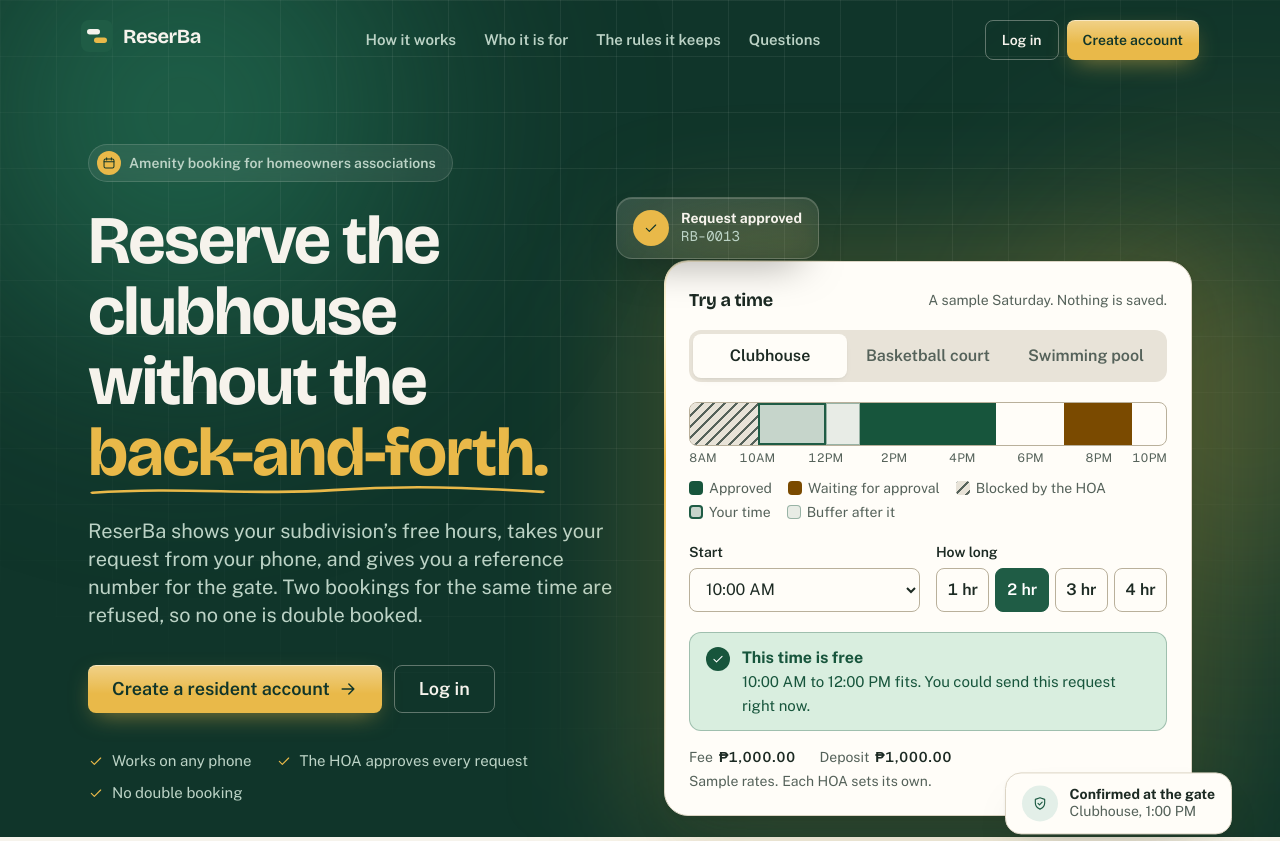
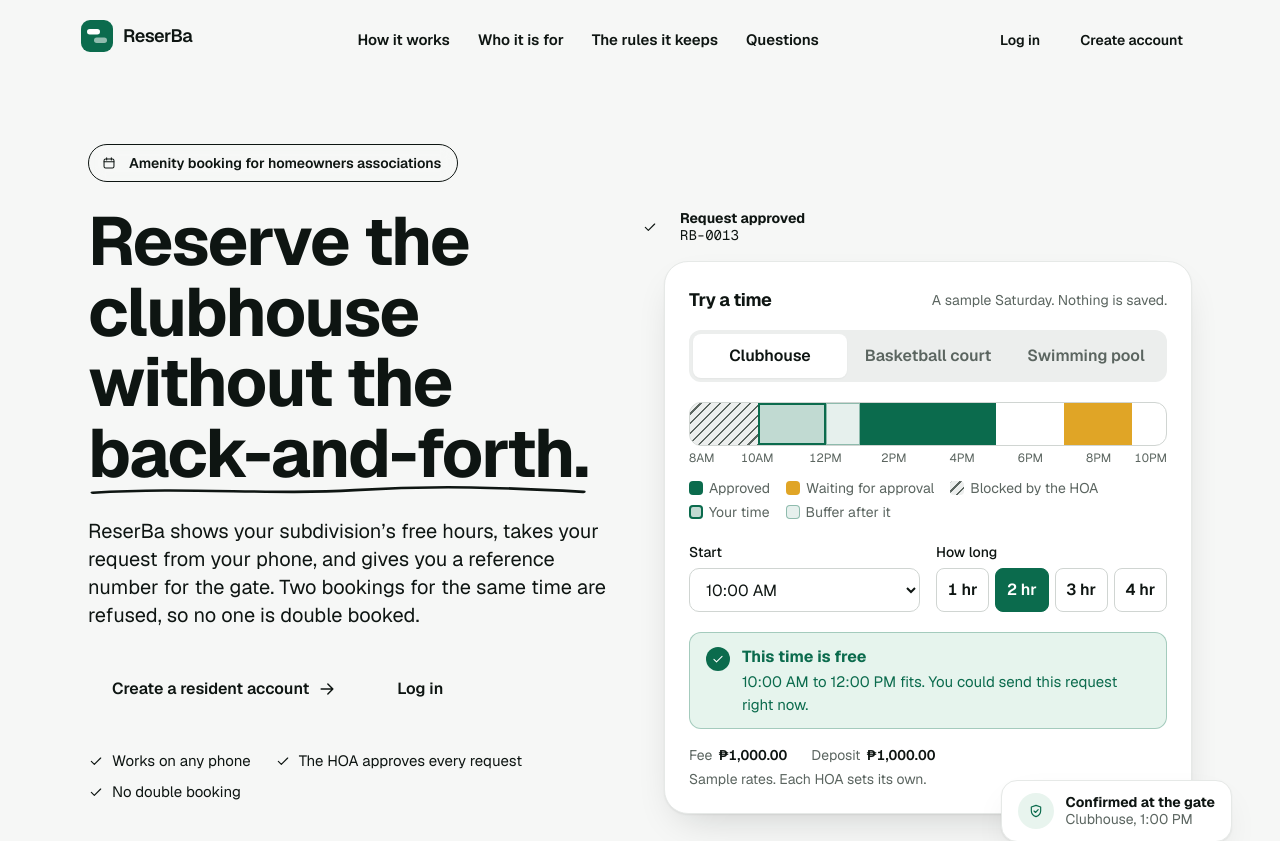
Before and after one commit to jnk-nini/ReserBa, a Next.js app: page / in a window 1280 px wide. Shown: the top 841 px of the page. Built offline with nearby package versions, Linux system fonts and the light colour scheme.

Commit message:
Replace the gold and cream look with one calm neutral style

```diff
--- a/src/app/globals.css
+++ b/src/app/globals.css
@@ -1,67 +1,51 @@
 @import "tailwindcss";
 
 /* The look of ReserBa in one place. Screens use these names (bg-ground,
-   text-ink, bg-brand ...) so a colour is changed here once, not on every page. */
+   text-ink, bg-brand ...) so a colour is changed here once, not on every page.
+
+   The rules behind the look:
+   - one calm neutral canvas, white surfaces, hairline borders;
+   - one brand colour (green), used for the main action and for "this is yours";
+   - status colours only for status;
+   - one typeface family, one radius scale, one shadow. */
 @theme {
-  --color-ground: #f6f3ec;
-  --color-surface: #fffdf8;
-  --color-ink: #1c2a23;
-  --color-ink-soft: #55625a;
-  --color-line: #dcd5c5;
-  --color-line-strong: #b9b09b;
+  --color-ground: #f6f7f6;
+  --color-surface: #ffffff;
+  --color-ink: #0e1512;
+  --color-ink-soft: #5b6560;
+  --color-line: #e6e9e7;
+  --color-line-strong: #d0d5d2;
 
-  --color-brand: #1f5c45;
-  --color-brand-strong: #164533;
-  --color-brand-tint: #e3efe8;
+  --color-brand: #0b6b4d;
+  --color-brand-strong: #08563d;
+  --color-brand-tint: #e8f4ee;
   --color-on-brand: #ffffff;
 
-  /* The dark green of the menu and of the wide bands on the first page, with
-     the two text colours that are readable on it. */
-  --color-deep: #10352a;
-  --color-deep-raised: #17463a;
-  --color-on-deep: #f6f3ec;
-  --color-on-deep-soft: #bcd3c6;
+  /* One colour per reservation state, used the same way everywhere. */
+  --color-approved: #0b6b4d;
+  --color-approved-tint: #e6f4ed;
+  --color-pending: #8a5a00;
+  --color-pending-tint: #fdf2d6;
+  --color-pending-fill: #e0a526;
+  --color-refused: #b3261e;
+  --color-refused-tint: #fdeceb;
+  --color-closed: #5b6560;
+  --color-closed-tint: #eceeed;
 
-  /* A warm gold used in small amounts: the mark on the current menu item and
-     the highlights on the dark bands. */
-  --color-accent: #e9b949;
-  --color-accent-strong: #c9952a;
-
-  /* One colour per reservation state, used the same way everywhere. */
-  --color-approved: #17553c;
-  --color-approved-tint: #d9eedf;
-  --color-pending: #7a4a00;
-  --color-pending-tint: #fbe7c2;
-  --color-refused: #8f2415;
-  --color-refused-tint: #f8ddd6;
-  --color-closed: #55625a;
-  --color-closed-tint: #e8e3d8;
-
-  --font-sans: var(--font-public-sans), ui-sans-serif, system-ui, sans-serif;
-  --font-display: var(--font-bricolage), var(--font-public-sans), ui-sans-serif, system-ui, sans-serif;
+  --font-sans: var(--font-geist), ui-sans-serif, system-ui, sans-serif;
+  --font-display: var(--font-geist), ui-sans-serif, system-ui, sans-serif;
   --font-mono: var(--font-geist-mono), ui-monospace, monospace;
 
-  /* Two shadows only: a low one for panels and a higher one for things that
-     float above the page. Both are tinted with the ink colour, not plain grey. */
-  --shadow-low: 0 1px 2px rgb(28 42 35 / 0.05), 0 4px 12px -6px rgb(28 42 35 / 0.1);
-  --shadow-high: 0 2px 4px rgb(28 42 35 / 0.06), 0 24px 48px -20px rgb(28 42 35 / 0.28);
+  /* One low shadow for panels that sit on the page, one higher for things that
+     float above it (menus, the sticky bar). Tinted with the ink colour. */
+  --shadow-low: 0 1px 2px rgb(14 21 18 / 0.04);
+  --shadow-high: 0 1px 2px rgb(14 21 18 / 0.06), 0 16px 40px -16px rgb(14 21 18 / 0.2);
 
   /* Movement starts fast and settles, so the screen feels quick. */
   --ease-settle: cubic-bezier(0.16, 1, 0.3, 1);
 
-  --animate-rise: rise 0.6s var(--ease-settle) both;
   --animate-shimmer: shimmer 1.4s linear infinite;
-
-  @keyframes rise {
-    from {
-      opacity: 0;
-      transform: translateY(12px);
-    }
-    to {
-      opacity: 1;
-      transform: translateY(0);
-    }
-  }
+  --animate-pop: pop 0.28s var(--ease-settle) both;
 
   @keyframes shimmer {
     from {
@@ -71,6 +55,17 @@
       background-position: -200% 0;
     }
   }
+
+  @keyframes pop {
+    from {
+      opacity: 0;
+      transform: translateY(6px) scale(0.98);
+    }
+    to {
+      opacity: 1;
+      transform: translateY(0) scale(1);
+    }
+  }
 }
 
 @layer base {
@@ -78,13 +73,17 @@
     scroll-behavior: smooth;
     scroll-padding-top: 5rem;
     scrollbar-color: var(--color-line-strong) transparent;
+    -webkit-tap-highlight-color: transparent;
+    text-size-adjust: 100%;
   }
 
   body {
     background: var(--color-ground);
     color: var(--color-ink);
     font-family: var(--font-sans);
-    line-height: 1.6;
+    line-height: 1.55;
+    font-feature-settings: "cv11", "ss01";
+    -webkit-font-smoothing: antialiased;
   }
 
   ::selection {
@@ -109,7 +108,8 @@
   h2,
   h3 {
     font-family: var(--font-display);
-    letter-spacing: -0.015em;
+    font-weight: 600;
+    letter-spacing: -0.022em;
     line-height: 1.15;
     text-wrap: balance;
   }
@@ -118,7 +118,6 @@
     text-wrap: pretty;
   }
 
-  /* The small arrow of a question on the first page is drawn by us. */
   summary {
     cursor: pointer;
     list-style: none;
@@ -129,112 +128,94 @@
 }
 
 @layer components {
+  /* ---- Buttons: one solid, one outlined, one for danger ---- */
   .btn {
-    @apply inline-flex min-h-11 cursor-pointer items-center justify-center gap-2 rounded-lg px-4 py-2 text-base font-semibold transition-[background-color,border-color,box-shadow,transform] duration-150 select-none active:scale-[0.98] disabled:cursor-not-allowed disabled:opacity-60 disabled:active:scale-100;
+    @apply inline-flex min-h-11 cursor-pointer items-center justify-center gap-2 rounded-[0.625rem] px-4 py-2 text-[0.9375rem] font-semibold transition-[background-color,border-color,color,transform,box-shadow] duration-150 select-none active:scale-[0.98] disabled:cursor-not-allowed disabled:opacity-55 disabled:active:scale-100;
     touch-action: manipulation;
   }
   .btn-primary {
     @apply bg-brand text-on-brand hover:bg-brand-strong;
-    background-image: linear-gradient(to bottom, rgb(255 255 255 / 0.14), transparent 60%);
-    box-shadow:
-      inset 0 1px 0 rgb(255 255 255 / 0.18),
-      0 1px 2px rgb(16 53 42 / 0.3),
-      0 6px 16px -6px rgb(16 53 42 / 0.45);
+    box-shadow: inset 0 1px 0 rgb(255 255 255 / 0.12), 0 1px 2px rgb(8 86 61 / 0.35);
   }
   .btn-quiet {
-    @apply border border-line-strong bg-surface text-ink hover:border-brand hover:bg-brand-tint;
+    @apply border border-line-strong bg-surface text-ink hover:border-ink-soft/60 hover:bg-ground;
   }
   .btn-danger {
-    @apply border border-refused bg-surface text-refused hover:bg-refused-tint;
+    @apply border border-refused/35 bg-surface text-refused hover:bg-refused-tint;
   }
   .btn-small {
-    @apply min-h-9 px-3 py-1 text-sm;
+    @apply min-h-9 rounded-lg px-3 py-1 text-sm;
   }
   .btn-large {
-    @apply min-h-12 px-6 text-lg;
-  }
-  /* For the dark bands: a gold button and a see-through one. */
-  .btn-accent {
-    @apply bg-accent text-deep hover:bg-accent-strong;
-    background-image: linear-gradient(to bottom, rgb(255 255 255 / 0.35), transparent 60%);
-    box-shadow:
-      inset 0 1px 0 rgb(255 255 255 / 0.5),
-      0 8px 24px -8px rgb(233 185 73 / 0.6);
-  }
-  /* A band of light that crosses the two main buttons when the pointer is on
-     them. */
-  .btn-primary,
-  .btn-accent {
-    position: relative;
-    overflow: hidden;
-  }
-  .btn-primary::after,
-  .btn-accent::after {
-    content: "";
-    position: absolute;
-    inset: 0;
-    background: linear-gradient(110deg, transparent 35%, rgb(255 255 255 / 0.35) 50%, transparent 65%);
-    transform: translateX(-120%);
-    transition: transform 0.7s var(--ease-settle);
-    pointer-events: none;
-  }
-  .btn-primary:hover::after,
-  .btn-accent:hover::after {
-    transform: translateX(120%);
-  }
-  .btn-ghost {
-    @apply border border-on-deep/35 text-on-deep hover:border-on-deep/70 hover:bg-on-deep/10;
+    @apply min-h-12 px-6 text-base;
   }
 
+  /* ---- Forms ---- */
   .label {
-    @apply flex flex-col gap-1.5 text-sm font-semibold text-ink;
+    @apply flex flex-col gap-1.5 text-sm font-medium text-ink;
   }
   .hint {
-    @apply text-sm font-normal text-ink-soft;
+    @apply text-[0.8125rem] font-normal text-ink-soft;
   }
   .input {
-    @apply min-h-11 w-full rounded-lg border border-line-strong bg-surface px-3 py-2 text-base font-normal text-ink transition-[border-color,box-shadow] duration-150 placeholder:text-ink-soft/70 hover:border-ink-soft focus:border-brand focus:ring-3 focus:ring-brand/15 focus:outline-none;
+    @apply min-h-11 w-full rounded-[0.625rem] border border-line-strong bg-surface px-3 py-2 text-base font-normal text-ink transition-[border-color,box-shadow] duration-150 placeholder:text-ink-soft/65 hover:border-ink-soft/60 focus:border-brand focus:ring-4 focus:ring-brand/12 focus:outline-none;
   }
 
+  /* A choice made by tapping a box instead of opening a list: a time, a
+     length, an amenity. The chosen one has aria-pressed="true". */
+  .chip {
+    @apply inline-flex min-h-11 cursor-pointer items-center justify-center rounded-[0.625rem] border border-line-strong bg-surface px-3.5 text-[0.9375rem] font-medium text-ink transition-[background-color,border-color,color,transform] duration-150 select-none hover:border-ink-soft/60 active:scale-[0.97] disabled:cursor-not-allowed disabled:border-line disabled:bg-ground disabled:text-ink-soft/50 disabled:line-through disabled:active:scale-100;
+    touch-action: manipulation;
+  }
+  .chip[aria-pressed="true"] {
+    @apply border-brand bg-brand text-on-brand;
+  }
+
+  /* ---- Surfaces ---- */
   .panel {
     @apply rounded-2xl border border-line bg-surface p-4 shadow-low sm:p-6;
   }
 
   .notice {
-    @apply rounded-lg border px-4 py-3 text-base;
+    @apply rounded-xl border px-4 py-3 text-[0.9375rem];
   }
   .notice-error {
-    @apply border-refused/40 bg-refused-tint text-refused;
+    @apply border-refused/25 bg-refused-tint text-refused;
   }
   .notice-ok {
-    @apply border-approved/40 bg-approved-tint text-approved;
+    @apply border-approved/25 bg-approved-tint text-approved;
   }
   .notice-info {
-    @apply border-pending/40 bg-pending-tint text-pending;
+    @apply border-pending/25 bg-pending-tint text-pending;
   }
 
+  /* A status: a small dot and a word. The colour comes from status-badge. */
   .badge {
-    @apply inline-flex items-center rounded-full px-2.5 py-0.5 text-sm font-semibold whitespace-nowrap;
+    @apply inline-flex items-center gap-1.5 rounded-full px-2.5 py-0.5 text-[0.8125rem] font-semibold whitespace-nowrap;
+  }
+  .badge::before {
+    content: "";
+    @apply size-1.5 rounded-full bg-current;
   }
 
-  /* Tables scroll sideways on a phone instead of breaking the page. */
+  /* ---- Tables: scroll sideways on a phone instead of breaking the page ---- */
   .table-wrap {
-    @apply overflow-x-auto rounded-xl border border-line bg-surface shadow-low;
+    @apply overflow-x-auto rounded-2xl border border-line bg-surface shadow-low;
   }
   .table {
     @apply w-full border-collapse text-left text-sm;
   }
   .table th {
-    @apply border-b border-line bg-brand-tint/60 px-3 py-2.5 font-semibold whitespace-nowrap text-ink;
+    @apply border-b border-line bg-ground/70 px-4 py-2.5 text-xs font-semibold tracking-wide whitespace-nowrap text-ink-soft uppercase;
   }
   .table td {
-    @apply border-b border-line px-3 py-2.5 align-top;
+    @apply border-b border-line px-4 py-3 align-top;
   }
   .table tr:last-child td {
     @apply border-b-0;
   }
   .table tbody tr {
-    @apply transition-colors duration-150 hover:bg-brand-tint/35;
+    @apply transition-colors duration-150 hover:bg-ground/60;
   }
 
   .number {
@@ -243,7 +224,12 @@
 
   /* A link inside a sentence. */
   .link {
-    @apply font-semibold text-brand underline decoration-brand/40 underline-offset-4 transition-colors duration-150 hover:decoration-brand;
+    @apply font-medium text-brand underline decoration-brand/30 underline-offset-4 transition-colors duration-150 hover:decoration-brand;
+  }
+
+  /* A row in a list that opens something: soft hover, a chevron that nudges. */
+  .row-link {
+    @apply flex items-center gap-4 px-4 py-4 transition-colors duration-150 hover:bg-ground/70 active:bg-ground sm:px-5;
   }
 
   /* A grey block that stands in for content while a page is loading. */
@@ -263,179 +249,24 @@
 .stripes {
   background-image: repeating-linear-gradient(
     135deg,
-    var(--color-closed) 0 2px,
-    var(--color-closed-tint) 2px 8px
+    var(--color-closed) 0 1.5px,
+    var(--color-closed-tint) 1.5px 7px
   );
 }
 
-/* ---- Effects for the first page and the dark panels ---- */
-
-/* Two soft patches of light, green and gold, that drift slowly behind the
-   dark bands. */
-.aurora {
-  position: absolute;
-  inset: 0;
-  overflow: hidden;
-  pointer-events: none;
-}
-.aurora::before,
-.aurora::after {
-  content: "";
-  position: absolute;
-  border-radius: 9999px;
-  filter: blur(90px);
-  animation: drift 16s ease-in-out infinite alternate;
-}
-.aurora::before {
-  top: -16rem;
-  left: -12rem;
-  width: 44rem;
-  height: 44rem;
-  background: radial-gradient(circle, rgb(52 160 118 / 0.55), transparent 65%);
-}
-.aurora::after {
-  top: 4rem;
-  right: -12rem;
-  width: 36rem;
-  height: 36rem;
-  background: radial-gradient(circle, rgb(233 185 73 / 0.3), transparent 65%);
-  animation-delay: -8s;
-}
-@keyframes drift {
-  from {
-    transform: translate3d(0, 0, 0) scale(1);
-  }
-  to {
-    transform: translate3d(4rem, 3rem, 0) scale(1.15);
-  }
-}
-
-/* Thin grid lines that fade out toward the edges. */
-.grid-lines {
-  background-image:
-    linear-gradient(to right, rgb(246 243 236 / 0.07) 1px, transparent 1px),
-    linear-gradient(to bottom, rgb(246 243 236 / 0.07) 1px, transparent 1px);
-  background-size: 56px 56px;
-  mask-image: radial-gradient(ellipse 75% 75% at 50% 20%, #000 30%, transparent 100%);
-}
-
-/* A point of gold light that travels around the edge of a box. */
-@property --beam-angle {
-  syntax: "<angle>";
-  initial-value: 0deg;
-  inherits: false;
-}
-.beam {
-  position: relative;
-}
-.beam::before {
-  content: "";
-  position: absolute;
-  inset: -1.5px;
-  border-radius: inherit;
-  padding: 1.5px;
-  background: conic-gradient(
-    from var(--beam-angle),
-    transparent 0 68%,
-    var(--color-accent) 84%,
-    #fff3cf 90%,
-    transparent 100%
-  );
-  mask:
-    linear-gradient(#000 0 0) content-box,
-    linear-gradient(#000 0 0);
-  mask-composite: exclude;
-  animation: beam 7s linear infinite;
-  pointer-events: none;
-}
-@keyframes beam {
-  to {
-    --beam-angle: 360deg;
-  }
-}
-
-/* A glow that follows the pointer inside a box. The position comes from
-   components/spotlight.tsx. */
-.spotlight {
-  position: relative;
-  overflow: hidden;
-}
-.spotlight::after {
-  content: "";
-  position: absolute;
-  inset: 0;
-  background: radial-gradient(
-    26rem circle at var(--spot-x, 50%) var(--spot-y, 0%),
-    var(--spot-color, rgb(31 92 69 / 0.1)),
-    transparent 60%
-  );
-  opacity: 0;
-  transition: opacity 0.4s;
-  pointer-events: none;
-}
-.spotlight:hover::after {
-  opacity: 1;
-}
-
-/* A see-through card that floats over the dark bands. */
-.glass {
-  background: linear-gradient(to bottom right, rgb(246 243 236 / 0.14), rgb(246 243 236 / 0.05));
-  border: 1px solid rgb(246 243 236 / 0.18);
-  box-shadow:
-    inset 0 1px 0 rgb(246 243 236 / 0.2),
-    0 20px 40px -20px rgb(0 0 0 / 0.5);
-  backdrop-filter: blur(14px);
-}
-
-.float {
-  animation: float 6s ease-in-out infinite;
-}
-.float-late {
-  animation: float 7s ease-in-out -3s infinite;
-}
-@keyframes float {
-  0%,
-  100% {
-    transform: translateY(0);
-  }
-  50% {
-    transform: translateY(-10px);
-  }
-}
-
-/* A row of words that slides sideways without end. It stops under the
-   pointer. */
-.marquee {
-  display: flex;
-  width: max-content;
-  animation: marquee 36s linear infinite;
-}
-.marquee:hover {
-  animation-play-state: paused;
-}
-@keyframes marquee {
-  to {
-    transform: translateX(-50%);
-  }
-}
-.fade-sides {
-  mask-image: linear-gradient(to right, transparent, #000 12%, #000 88%, transparent);
-}
-
-/* A faint grid of dots behind the top of the first page, like a planner. */
-.dot-grid {
-  background-image: radial-gradient(rgb(246 243 236 / 0.09) 1px, transparent 1px);
-  background-size: 22px 22px;
+/* Room under the bottom bar on a phone, and under the notch. */
+.pb-safe {
+  padding-bottom: env(safe-area-inset-bottom);
 }
 
 /* The calendar (FullCalendar) takes its colours from ReserBa's palette. */
 .calendar-frame {
-  --fc-classic-button: var(--color-brand);
-  --fc-classic-button-border: var(--color-brand);
-  --fc-classic-button-strong: var(--color-brand-strong);
-  --fc-classic-button-strong-border: var(--color-brand-strong);
+  --fc-classic-button: var(--color-surface);
+  --fc-classic-button-border: var(--color-line-strong);
+  --fc-classic-button-strong: var(--color-ground);
+  --fc-classic-button-strong-border: var(--color-line-strong);
   --fc-classic-button-outline: var(--color-brand);
-  --fc-classic-button-foreground: var(--color-on-brand);
+  --fc-classic-button-foreground: var(--color-ink);
   --fc-classic-primary: var(--color-brand);
   --fc-classic-primary-foreground: var(--color-on-brand);
   --fc-classic-highlight: var(--color-brand-tint);
@@ -470,12 +301,4 @@
     transition-duration: 0s !important;
     animation-duration: 0s !important;
   }
-  .marquee,
-  .float,
-  .float-late,
-  .beam::before,
-  .aurora::before,
-  .aurora::after {
-    animation: none !important;
-  }
 }
--- a/src/app/layout.tsx
+++ b/src/app/layout.tsx
@@ -1,15 +1,10 @@
 import type { Metadata, Viewport } from "next";
-import { Bricolage_Grotesque, Public_Sans, Geist_Mono } from "next/font/google";
+import { Geist, Geist_Mono } from "next/font/google";
 import "./globals.css";
 
-const publicSans = Public_Sans({
-  variable: "--font-public-sans",
-  subsets: ["latin"],
-});
-
-// The typeface of the headings. The body text stays in Public Sans.
-const bricolage = Bricolage_Grotesque({
-  variable: "--font-bricolage",
+// One typeface family for the whole product. Headings use its heavier weights.
+const geist = Geist({
+  variable: "--font-geist",
   subsets: ["latin"],
 });
 
@@ -35,14 +30,15 @@ export const metadata: Metadata = {
 };
 
 export const viewport: Viewport = {
-  themeColor: "#10352a",
+  themeColor: "#ffffff",
+  viewportFit: "cover",
 };
 
 export default function RootLayout({ children }: LayoutProps<"/">) {
   return (
     <html
       lang="en"
-      className={`${publicSans.variable} ${bricolage.variable} ${geistMono.variable} h-full antialiased`}
+      className={`${geist.variable} ${geistMono.variable} h-full antialiased`}
     >
       <body className="flex min-h-full flex-col">{children}</body>
     </html>
--- a/src/components/availability-calendar.tsx
+++ b/src/components/availability-calendar.tsx
@@ -35,9 +35,9 @@ function fromManilaClock(value: Date) {
 }
 
 const eventLooks: Record<TakenRange["kind"], { title: string; color: string }> = {
-  approved: { title: "Approved", color: "#17553c" },
-  pending: { title: "Waiting for approval", color: "#a36400" },
-  blocked: { title: "Blocked by the HOA", color: "#55625a" },
+  approved: { title: "Approved", color: "#0b6b4d" },
+  pending: { title: "Waiting for approval", color: "#e0a526" },
+  blocked: { title: "Blocked by the HOA", color: "#5b6560" },
 };
 
 export default function AvailabilityCalendar({
@@ -90,7 +90,7 @@ export default function AvailabilityCalendar({
         </p>
       )}
 
-      <div className="calendar-frame rounded-xl border border-line bg-surface p-2 sm:p-3">
+      <div className="calendar-frame rounded-2xl border border-line bg-surface p-2 shadow-low sm:p-4">
         <FullCalendar
           // A new key redraws the calendar when another amenity is chosen.
           key={amenity.amenity_id}
--- a/src/components/day-strip.tsx
+++ b/src/components/day-strip.tsx
@@ -15,7 +15,7 @@ export type StripSegment = {
 
 const fills: Record<StripSegment["kind"], string> = {
   approved: "bg-approved",
-  pending: "bg-pending",
+  pending: "bg-pending-fill",
   blocked: "stripes",
   choice: "bg-brand/25 ring-2 ring-brand ring-inset",
   buffer: "bg-brand/10 ring-1 ring-brand/40 ring-inset",
@@ -47,7 +47,7 @@ export default function DayStrip({
 
   return (
     <div>
-      <div className="relative h-11 overflow-hidden rounded-lg border border-line-strong bg-surface">
+      <div className="relative h-11 overflow-hidden rounded-xl border border-line-strong bg-surface">
         {segments.map((segment, index) => {
           const position = place(segment.from, segment.to);
           if (!position) return null;
@@ -91,7 +91,7 @@ export function StripLegend({
 }) {
   const items: Array<[string, string]> = [
     ["bg-approved", "Approved"],
-    ["bg-pending", "Waiting for approval"],
+    ["bg-pending-fill", "Waiting for approval"],
     ["stripes", "Blocked by the HOA"],
   ];
   if (showChoice) {
--- a/src/components/icon.tsx
+++ b/src/components/icon.tsx
@@ -125,6 +125,15 @@ const paths = {
       <path d="M9.9 10.2a2.75 2.75 0 0 0 3.9 3.9" />
     </>
   ),
+  more: (
+    <>
+      <circle cx="5.5" cy="12" r="1.25" />
+      <circle cx="12" cy="12" r="1.25" />
+      <circle cx="18.5" cy="12" r="1.25" />
+    </>
+  ),
+  "chevron-right": <path d="m9.5 5.5 6.5 6.5-6.5 6.5" />,
+  close: <path d="M6 6l12 12M18 6 6 18" />,
 } as const;
 
 export type IconName = keyof typeof paths;
--- a/src/components/logo.tsx
+++ b/src/components/logo.tsx
@@ -4,22 +4,18 @@
 export function LogoMark({ className = "size-8" }: { className?: string }) {
   return (
     <svg viewBox="0 0 32 32" className={className} aria-hidden="true">
-      <rect width="32" height="32" rx="8" fill="var(--color-brand)" />
-      <rect x="6" y="9" width="13" height="5.5" rx="2.75" fill="var(--color-on-deep)" />
-      <rect x="13" y="17.5" width="13" height="5.5" rx="2.75" fill="var(--color-accent)" />
+      <rect width="32" height="32" rx="9" fill="var(--color-brand)" />
+      <rect x="6" y="9" width="13" height="5.5" rx="2.75" fill="#ffffff" />
+      <rect x="13" y="17.5" width="13" height="5.5" rx="2.75" fill="#ffffff" fillOpacity="0.55" />
     </svg>
   );
 }
 
-export default function Logo({ tone = "ink" }: { tone?: "ink" | "light" }) {
+export default function Logo() {
   return (
     <span className="inline-flex items-center gap-2.5">
       <LogoMark />
-      <span
-        className={`font-display text-xl font-bold tracking-tight ${tone === "light" ? "text-on-deep" : "text-ink"}`}
-      >
-        ReserBa
-      </span>
+      <span className="text-[1.125rem] font-semibold tracking-tight text-ink">ReserBa</span>
     </span>
   );
 }
--- a/src/components/status-badge.tsx
+++ b/src/components/status-badge.tsx
@@ -1,5 +1,5 @@
-// A small coloured label for a status. The same word always gets the same
-// colour, on every screen.
+// A small coloured label for a status: a dot and a word. The same word always
+// gets the same colour, on every screen.
 
 const styles: Record<string, string> = {
   approved: "bg-approved-tint text-approved",
@@ -15,6 +15,7 @@ const styles: Record<string, string> = {
 const labels: Record<string, string> = {
   submitted: "To check",
   void: "Void",
+  pending: "Waiting",
 };
 
 export default function StatusBadge({ status }: { status: string }) {
```
Also changed, not shown: src/components/page-header.tsx (+4 -4 lines), src/app/icon.svg.
